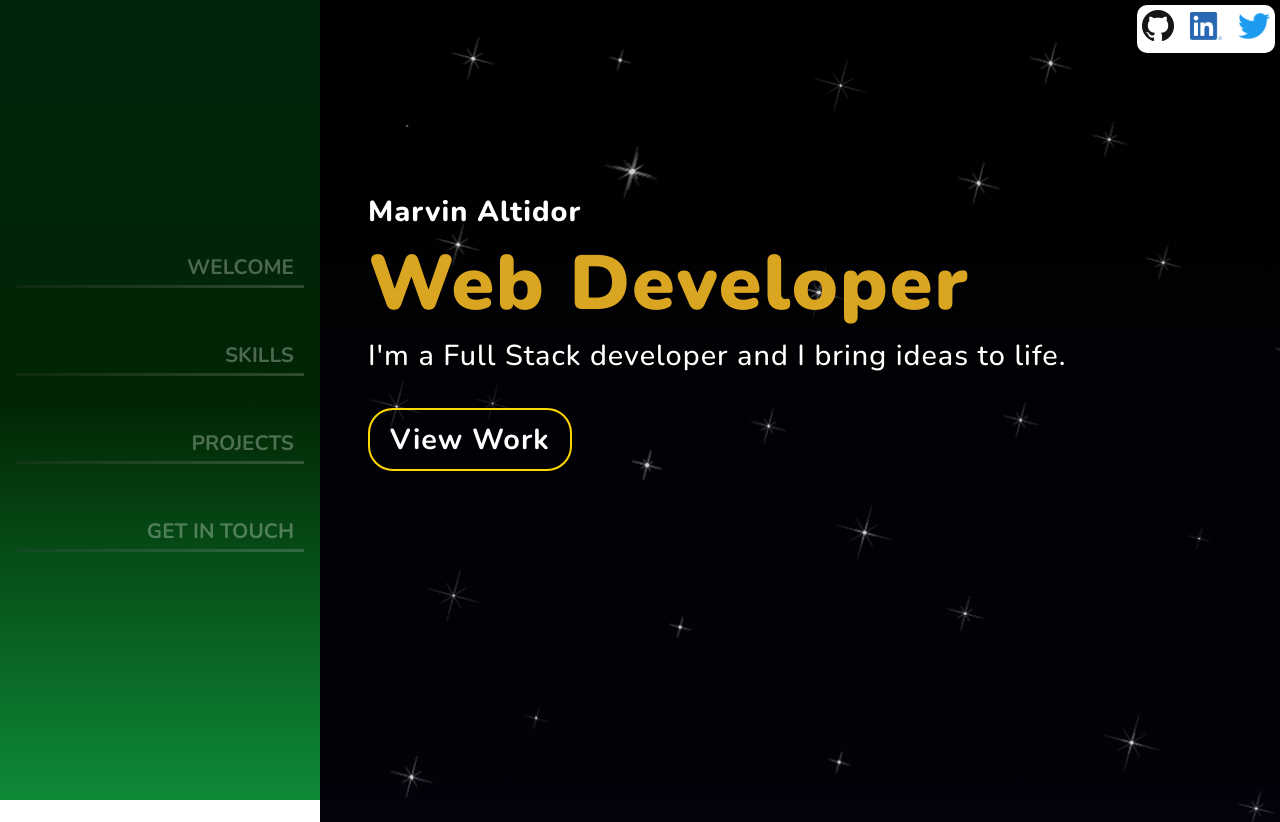
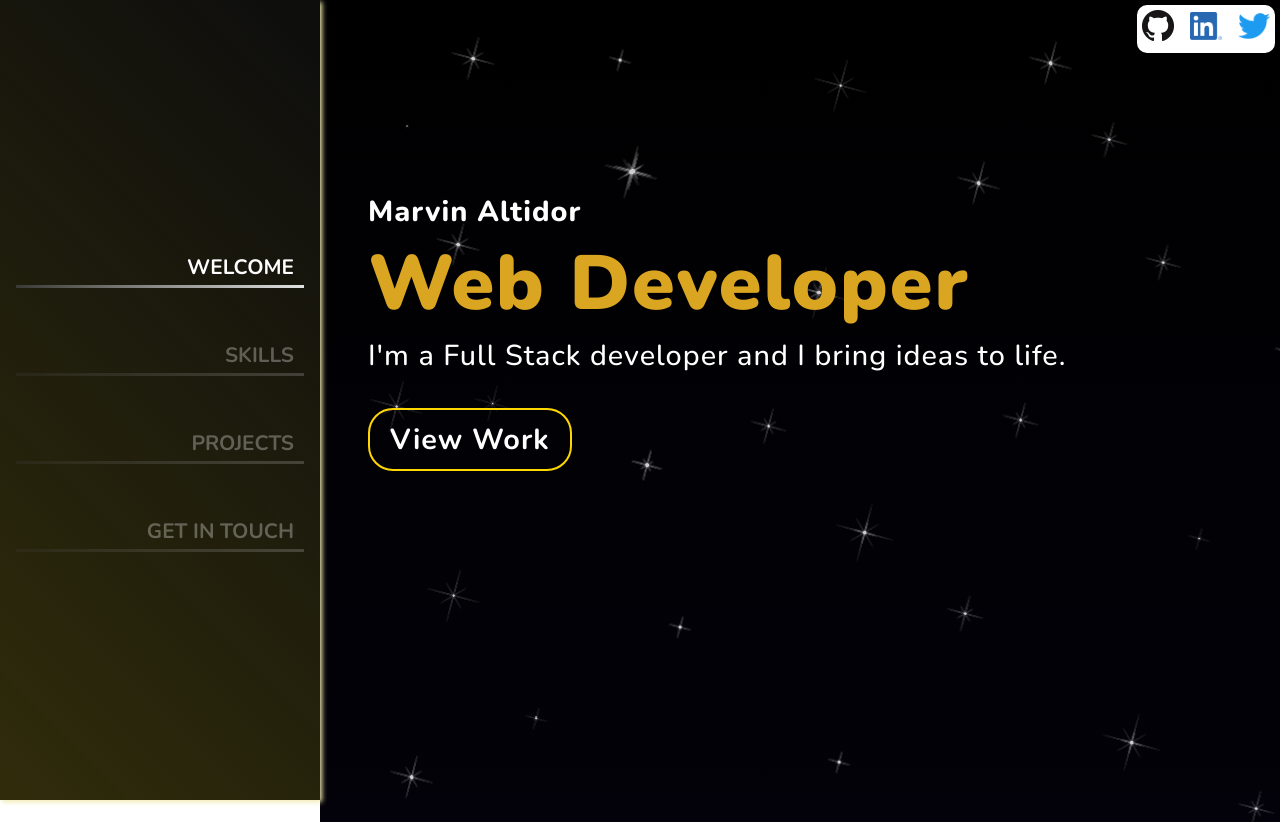
Before and after one commit to MtheMartian/profile, a React (Create React App) app: page / in a window 1280 px wide. Shown: the top 822 px of the page. Built offline with nearby package versions, Linux system fonts and the light colour scheme.

Commit message:
intersection

```diff
--- a/src/css/profile.css
+++ b/src/css/profile.css
@@ -64,7 +64,9 @@ body{
   top: 0;
   bottom: 0;
   width: 20rem;
-  background: linear-gradient(rgb(1, 37, 12), rgb(1, 37, 3), rgb(14, 138, 55));
+  background: linear-gradient(45deg, rgb(48, 44, 11), rgba(0, 0, 0, 0.95));
+  box-shadow: 2px 2px 5px rgb(241, 235, 178);
+  z-index: 4;
   display: flex;
   align-items: center;
   justify-content: center;
--- a/src/pages/profile.tsx
+++ b/src/pages/profile.tsx
@@ -1,4 +1,4 @@
-import React, {MouseEventHandler, useEffect, useState, useRef} from 'react';
+import React, {useEffect, useState, useRef} from 'react';
 import '../css/profile.css';
 import Twitter from '../assets/twitter-blue.png';
 import GitHub from '../assets/github-dark-64px.png';
@@ -14,11 +14,7 @@ import $ from 'jquery';
 import OpRealm from '../assets/projects-images/oprealm.jpg';
 import War from '../assets/projects-images/war.jpg';
 
-interface GeneralProps {
-  fillBorderOnClick: MouseEventHandler,
-}
-
-function SideMenu({fillBorderOnClick} : GeneralProps){
+function SideMenu(){
   useEffect(()=>{
     $(".anchors").on("click", (e)=>{
       e.preventDefault();
@@ -36,16 +32,16 @@ function SideMenu({fillBorderOnClick} : GeneralProps){
     <nav id="side-menu-wrapper">
       <ul id="side-menu">
         <li>
-          <a href="#about-me" className="side-menu-anchors anchors" onClick={fillBorderOnClick}>WELCOME</a>
+          <a href="#about-me" className="side-menu-anchors anchors">WELCOME</a>
         </li>
         <li>
-          <a href="#skills" className="side-menu-anchors anchors" onClick={fillBorderOnClick}>SKILLS</a>
+          <a href="#skills" className="side-menu-anchors anchors">SKILLS</a>
         </li>
         <li>
-          <a href="#projects" className="side-menu-anchors anchors" onClick={fillBorderOnClick}>PROJECTS</a>
+          <a href="#projects" className="side-menu-anchors anchors">PROJECTS</a>
         </li>
         <li>
-          <a href="#contact-me" className="side-menu-anchors anchors" onClick={fillBorderOnClick}>GET IN TOUCH</a>
+          <a href="#contact-me" className="side-menu-anchors anchors">GET IN TOUCH</a>
         </li>
       </ul>
     </nav>
@@ -260,26 +256,20 @@ function ContactMe(){
 }
 
 export default function Profile(){
-  // Observer
-  let options: {root: Element | null, rootMargin: string, threshold: number} = {
-    root: document.querySelector("#profile-page"),
-    rootMargin: "0px",
-    threshold: 0.3,
-  }
-
-  let observer : IntersectionObserver = new IntersectionObserver(() =>{console.log("poop")}, options);
-
   // Links variable
   const links : {linkImage: string, link: string}[] = [{linkImage: GitHub, link: "https://github.com/MtheMartian"},
   {linkImage: LinkedIn, link: "https://www.linkedin.com/in/marvin-altidor-419b60249/"}, {linkImage: Twitter, link: "https://twitter.com/MtheMartian_"}];
 
-  // General Functions
-  function fillBorderOnClick(e : React.MouseEvent){
+  // Observer Functions
+  function fillBorderOnScroll(entries: IntersectionObserverEntry[]){
     const anchors : HTMLAnchorElement[] =
             Array.from(document.getElementsByClassName("side-menu-anchors") as HTMLCollectionOf<HTMLAnchorElement>);
 
+    entries.forEach((entry: IntersectionObserverEntry) =>{
+        if(entry.isIntersecting){
           anchors.forEach((anchor: HTMLAnchorElement) =>{
-      if(e.currentTarget.getAttribute("href") === anchor.getAttribute("href")){
+            if("#" + entry.target.id === anchor.getAttribute("href")){
+              console.log(entry.target.id);
               anchor.parentElement!.style.animation = "fillborder 3s infinite ease-in";
               anchor.style.opacity = "1";
             }
@@ -289,7 +279,23 @@ export default function Profile(){
             }
           })
         }
+    });
+  }
 
+  useEffect(()=>{
+    let observer : IntersectionObserver = new IntersectionObserver(fillBorderOnScroll, {threshold: 0.5});
+
+    const pageSections: HTMLElement[] = Array.from(document.querySelectorAll("section"));
+
+    pageSections.forEach(element =>{
+      observer.observe(element);
+    });
+
+
+    return() =>{
+      observer.disconnect();
+    }
+  })
 
   return(
     <div id="profile-page">
@@ -300,7 +306,7 @@ export default function Profile(){
           </a>
         )}
       </div>
-      <SideMenu fillBorderOnClick={fillBorderOnClick}/>
+      <SideMenu />
       <AboutMe />
       <Skills />
       <Projects />
```
Lines whose indentation alone changed are shown as unchanged.
